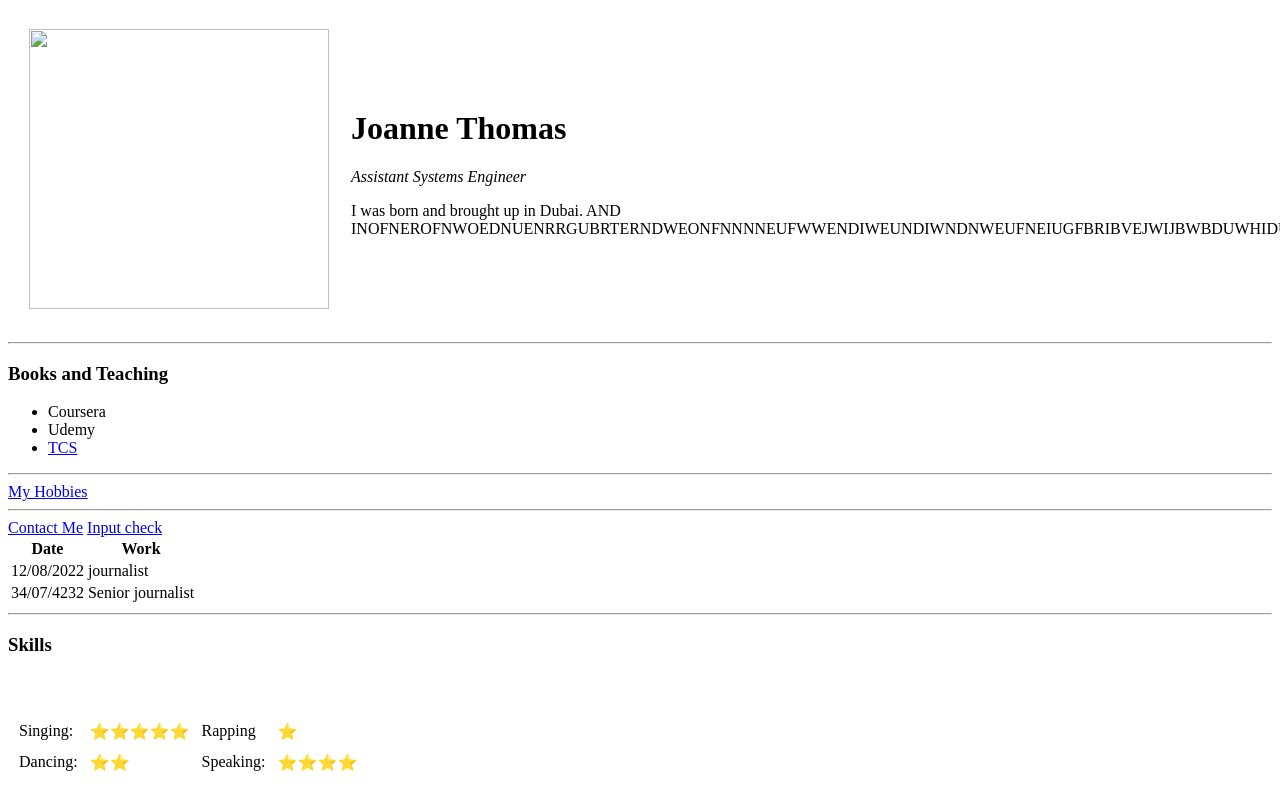
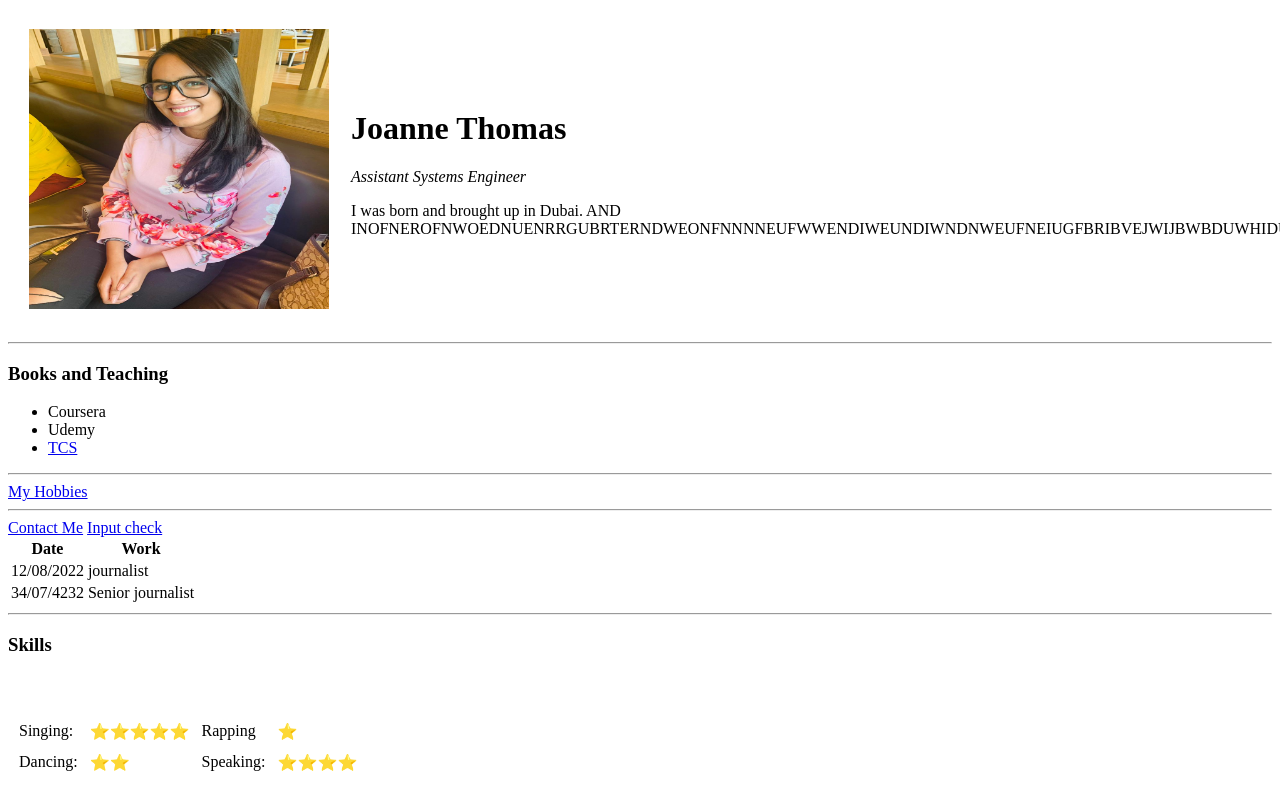
Before and after one commit to joannetkm/cv, a plain HTML site: page index.html in a window 1280 px wide. Shown: the top 800 px of the page. Drawn offline with Linux system fonts and the light colour scheme.

Commit message:
Update index.html

```diff
--- a/index.html
+++ b/index.html
@@ -9,7 +9,7 @@
 <body>
   <table cellspacing = "20">
     <tr>
-      <td><img src="images\Joanne.jpg" alt="" height="280pt" width="300pt"></td>
+      <td><img src="Joanne.jpg" alt="" height="280pt" width="300pt"></td>
       <td><h1>Joanne Thomas</h1>
       <em>
         <p>Assistant Systems Engineer</p>
```
